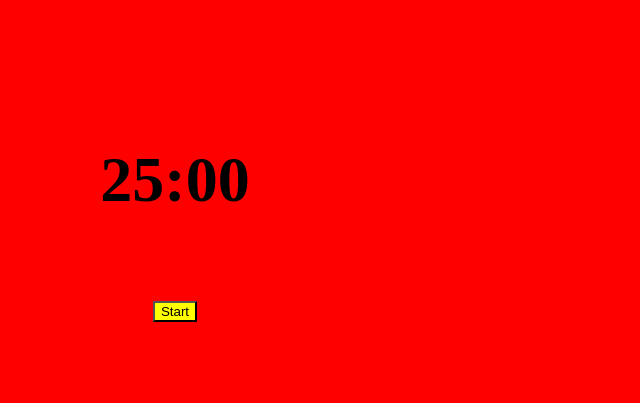
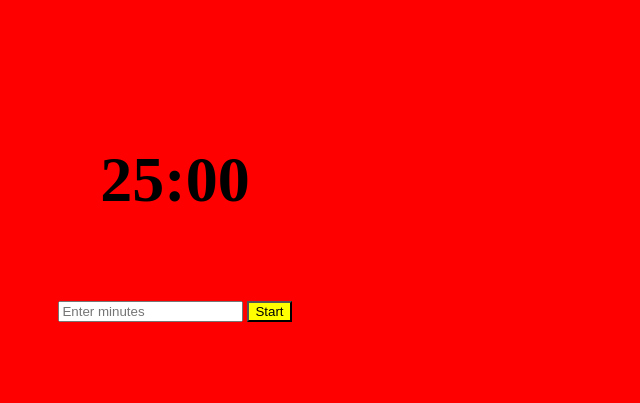
Before and after one commit to PurpleFlower436/StarkMode_Assistant, a browser extension: page index.html in a window 1280 px wide. Shown: the whole page, without its empty margins (0-640 px from the left). Drawn offline with Linux system fonts and the light colour scheme.

Commit message:
added user input so user can set time in html file

```diff
--- a/index.html
+++ b/index.html
@@ -11,6 +11,7 @@
 
     <p class="timer" id = "timer">25:00</p>
     <div class="button-wrapper">
+        <input type="number" id = "minutesInput" placeholder="Enter minutes" min="1" />
         <button id="start">Start</button>
 
 
```
